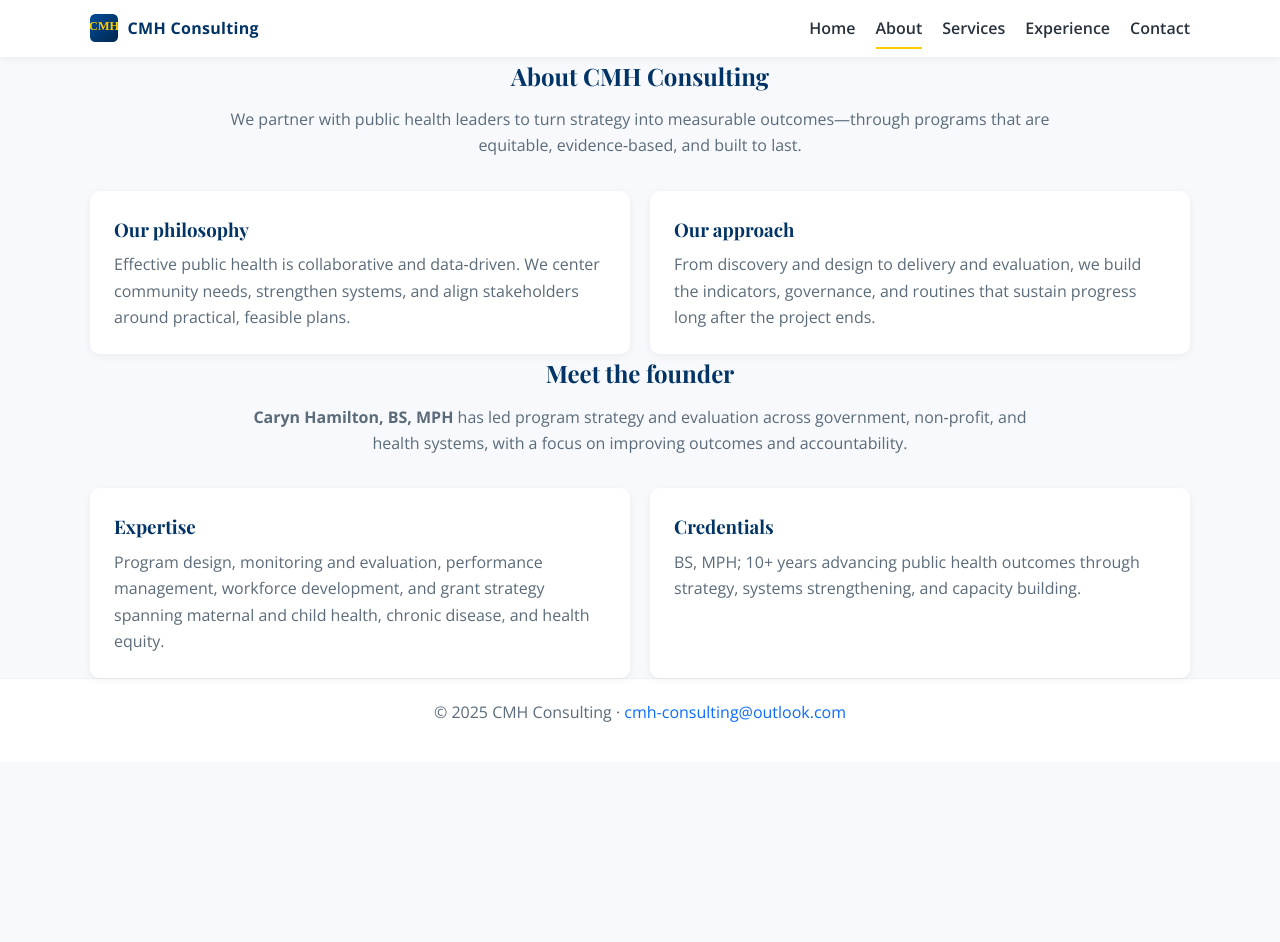
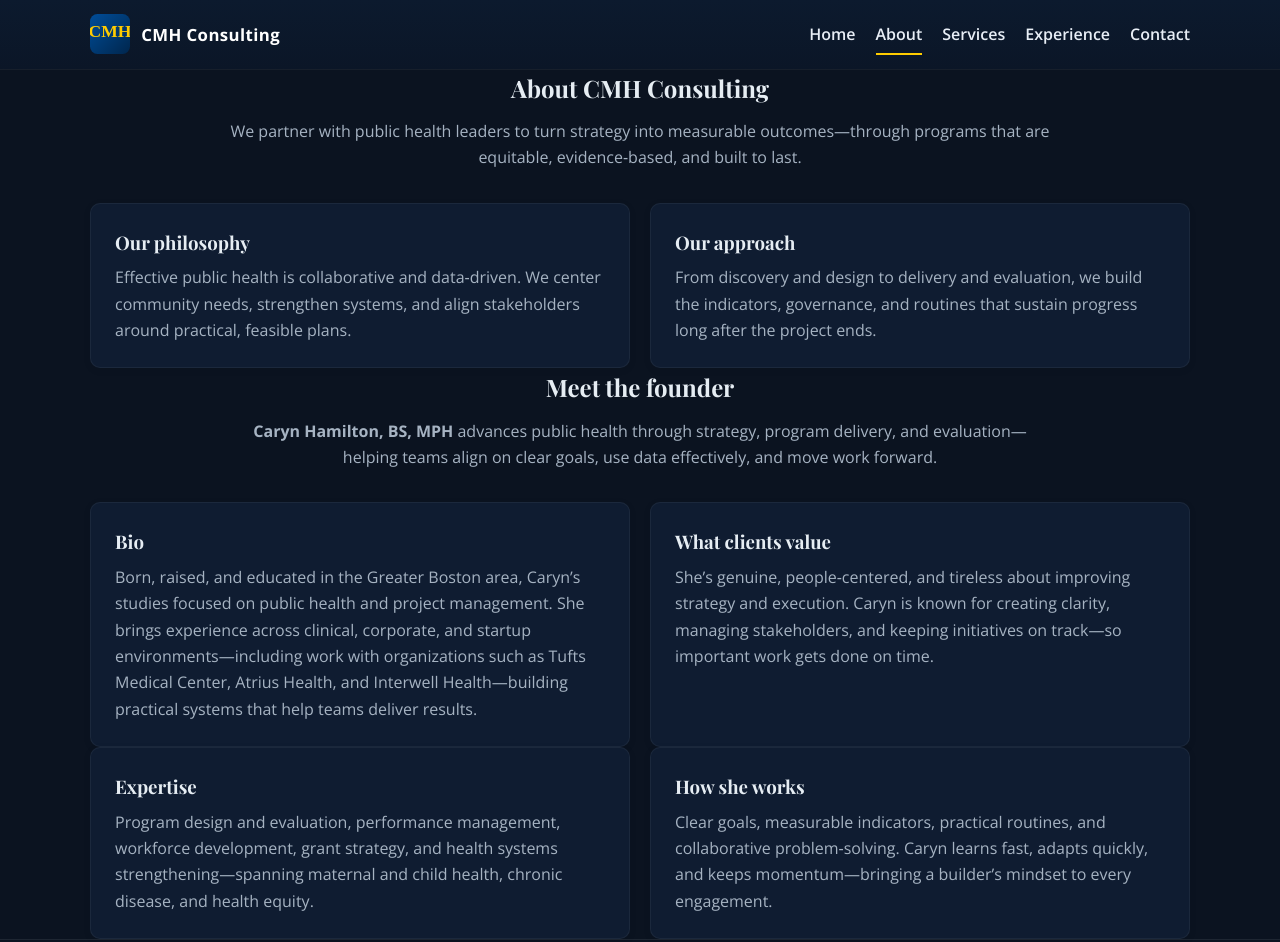
Before and after one commit to hags1153/cmhconsulting, a plain HTML site: page about.html in a window 1280 px wide. Shown: the top 942 px of the page. Before the commit the page ends 800 px from the top, so only its background shows below. Drawn offline with nearby package versions, Linux system fonts and the light colour scheme.

Commit message:
Dark theme to match brand, larger header logo, expanded founder bio and approach on About page

```diff
--- a/about.html
+++ b/about.html
@@ -55,16 +55,27 @@
   <section class="container" role="region" aria-label="Founder">
     <div class="section-header">
       <h2>Meet the founder</h2>
-      <p class="muted"><strong>Caryn Hamilton, BS, MPH</strong> has led program strategy and evaluation across government, non‑profit, and health systems, with a focus on improving outcomes and accountability.</p>
+      <p class="muted"><strong>Caryn Hamilton, BS, MPH</strong> advances public health through strategy, program delivery, and evaluation—helping teams align on clear goals, use data effectively, and move work forward.</p>
     </div>
+    <div class="cards">
+      <article class="card" aria-label="Bio">
+        <h3>Bio</h3>
+        <p>Born, raised, and educated in the Greater Boston area, Caryn’s studies focused on public health and project management. She brings experience across clinical, corporate, and startup environments—including work with organizations such as Tufts Medical Center, Atrius Health, and Interwell Health—building practical systems that help teams deliver results.</p>
+      </article>
+      <article class="card" aria-label="What clients value">
+        <h3>What clients value</h3>
+        <p>She’s genuine, people‑centered, and tireless about improving strategy and execution. Caryn is known for creating clarity, managing stakeholders, and keeping initiatives on track—so important work gets done on time.</p>
+      </article>
+    </div>
+
     <div class="cards">
       <article class="card" aria-label="Expertise">
         <h3>Expertise</h3>
-        <p>Program design, monitoring and evaluation, performance management, workforce development, and grant strategy spanning maternal and child health, chronic disease, and health equity.</p>
+        <p>Program design and evaluation, performance management, workforce development, grant strategy, and health systems strengthening—spanning maternal and child health, chronic disease, and health equity.</p>
       </article>
-      <article class="card" aria-label="Credentials">
-        <h3>Credentials</h3>
-        <p>BS, MPH; 10+ years advancing public health outcomes through strategy, systems strengthening, and capacity building.</p>
+      <article class="card" aria-label="How she works">
+        <h3>How she works</h3>
+        <p>Clear goals, measurable indicators, practical routines, and collaborative problem‑solving. Caryn learns fast, adapts quickly, and keeps momentum—bringing a builder’s mindset to every engagement.</p>
       </article>
     </div>
   </section>
--- a/assets/css/style.css
+++ b/assets/css/style.css
@@ -2,14 +2,16 @@
    DESIGN SYSTEM
 ======================== */
 :root {
-  --primary: #003366;
-  --primary-600: #002a59;
-  --secondary: #ffcc00;
-  --accent: #0a6cff;
-  --text: #28323c;
-  --muted: #5b6b7a;
-  --bg: #f7f9fc;
-  --surface: #ffffff;
+  /* Dark brand palette */
+  --primary: #1f6fd1;         /* brand blue tint for accents */
+  --primary-600: #0b3a73;      /* deep brand blue */
+  --secondary: #ffcc00;        /* gold accent */
+  --accent: #8ab4ff;           /* link color on dark */
+
+  --text: #e6edf3;             /* base text on dark */
+  --muted: #a6b3c2;            /* secondary text */
+  --bg: #0b1320;               /* page background */
+  --surface: #0f172a;          /* card/nav surfaces */
 
   --radius: 10px;
   --shadow-sm: 0 2px 8px rgba(0,0,0,0.06);
@@ -33,11 +35,7 @@ body {
   -moz-osx-font-smoothing: grayscale;
 }
 
-h1, h2, h3, h4 {
-  font-family: var(--font-heading);
-  color: var(--primary);
-  margin: 0 0 0.6rem 0;
-}
+h1, h2, h3, h4 { font-family: var(--font-heading); color: var(--text); margin: 0 0 0.6rem 0; }
 
 p { margin: 0 0 1rem 0; color: var(--muted); }
 
@@ -49,14 +47,14 @@ a:hover { text-decoration: underline; }
 /* ========================
    NAVBAR
 ======================== */
-.navbar { position: sticky; top: 0; z-index: 1000; background: var(--surface); box-shadow: var(--shadow-sm); }
+.navbar { position: sticky; top: 0; z-index: 1000; background: linear-gradient(180deg, #0c1a2e, #0b1627); box-shadow: 0 1px 0 rgba(255,255,255,0.05); }
 .nav-container { display: flex; align-items: center; justify-content: space-between; padding: 0.9rem 1.25rem; }
-.brand { display: flex; align-items: center; gap: 0.6rem; }
-.brand img { width: 28px; height: 28px; }
-.logo { color: var(--primary); font-weight: 700; letter-spacing: 0.3px; }
+.brand { display: flex; align-items: center; gap: 0.7rem; }
+.brand img { width: 40px; height: 40px; }
+.logo { color: #ffffff; font-weight: 800; letter-spacing: 0.4px; font-size: 1.05rem; }
 
 .nav-links { list-style: none; display: flex; gap: 1.25rem; margin: 0; padding: 0; }
-.nav-links a { color: var(--text); font-weight: 600; position: relative; padding: 0.25rem 0; }
+.nav-links a { color: #e8eef6; font-weight: 600; position: relative; padding: 0.25rem 0; }
 .nav-links a::after { content: ""; position: absolute; left: 0; bottom: -6px; height: 2px; width: 0; background: var(--secondary); transition: width .25s ease; }
 .nav-links a:hover::after, .nav-links a.active::after { width: 100%; }
 
@@ -65,7 +63,7 @@ a:hover { text-decoration: underline; }
 
 @media (max-width: 860px) {
   .nav-toggle { display: block; }
-  .nav-links { position: absolute; right: 1.25rem; top: 58px; background: var(--surface); border-radius: var(--radius); box-shadow: var(--shadow-md); flex-direction: column; gap: 0; overflow: hidden; max-height: 0; transition: max-height .3s ease; }
+  .nav-links { position: absolute; right: 1.25rem; top: 58px; background: #0d1a2b; border-radius: var(--radius); box-shadow: var(--shadow-md); flex-direction: column; gap: 0; overflow: hidden; max-height: 0; transition: max-height .3s ease; }
   .nav-links.open { max-height: 240px; }
   .nav-links li { border-bottom: 1px solid #eef2f7; }
   .nav-links li:last-child { border-bottom: none; }
@@ -75,12 +73,12 @@ a:hover { text-decoration: underline; }
 /* ========================
    HERO
 ======================== */
-.hero { position: relative; padding: 7rem 1.25rem; overflow: hidden; }
-.hero::before { content: ""; position: absolute; inset: 0; background: radial-gradient(circle at 20% 20%, #eef5ff, transparent 35%), radial-gradient(circle at 80% 10%, #ffeab3, transparent 30%), radial-gradient(1200px 600px at 50% 120%, #e6f0ff, transparent 50%); z-index: -2; }
-.hero::after { content: ""; position: absolute; inset: 0; background: linear-gradient(180deg, rgba(255,255,255,0) 0%, rgba(247,249,252,.7) 70%, rgba(247,249,252,1) 100%); z-index: -1; }
+.hero { position: relative; padding: 7rem 1.25rem; overflow: hidden; background: radial-gradient(900px 500px at 20% 10%, rgba(31,111,209,.25), transparent 60%), radial-gradient(900px 500px at 80% 0%, rgba(255,204,0,.15), transparent 55%); }
+.hero::before { content: ""; position: absolute; inset: 0; background: linear-gradient(180deg, rgba(15,23,42,0.2) 0%, rgba(15,23,42,0.85) 80%, rgba(15,23,42,1) 100%); z-index: -1; }
+.hero::after { content: none; }
 .hero-content { max-width: 880px; margin: 0 auto; text-align: center; }
 .hero h1 { font-size: clamp(2rem, 4.4vw, 3.1rem); line-height: 1.15; margin-bottom: 0.75rem; }
-.hero p { font-size: clamp(1rem, 2.2vw, 1.25rem); color: #495a6b; margin-bottom: 1.75rem; }
+.hero p { font-size: clamp(1rem, 2.2vw, 1.25rem); color: #b8c4d3; margin-bottom: 1.75rem; }
 
 .badge { display: inline-block; background: #e9f2ff; color: #0a51b9; font-weight: 700; font-size: 0.82rem; padding: 0.35rem 0.6rem; border-radius: 999px; margin-bottom: 0.75rem; }
 
@@ -99,7 +97,7 @@ section { padding: 3.5rem 1.25rem; }
 .muted { color: var(--muted); }
 
 .cards { display: grid; grid-template-columns: repeat(12, 1fr); gap: 1.25rem; }
-.card { grid-column: span 6; background: var(--surface); border-radius: var(--radius); padding: 1.5rem; box-shadow: var(--shadow-sm); transition: transform .2s ease, box-shadow .2s ease; }
+.card { grid-column: span 6; background: #0f1c31; border-radius: var(--radius); padding: 1.5rem; box-shadow: var(--shadow-sm); transition: transform .2s ease, box-shadow .2s ease; border: 1px solid rgba(255,255,255,0.05); }
 .card:hover { transform: translateY(-4px); box-shadow: var(--shadow-md); }
 .card h3 { margin-bottom: .35rem; }
 .card p { margin: 0; }
@@ -114,10 +112,10 @@ section { padding: 3.5rem 1.25rem; }
    CONTACT
 ======================== */
 .contact-wrap { display: grid; grid-template-columns: repeat(12, 1fr); gap: 1.25rem; align-items: start; }
-.contact-card { grid-column: span 6; background: var(--surface); border-radius: var(--radius); padding: 1.5rem; box-shadow: var(--shadow-sm); }
-.contact-form { grid-column: span 6; background: var(--surface); border-radius: var(--radius); padding: 1.5rem; box-shadow: var(--shadow-sm); }
+.contact-card { grid-column: span 6; background: #0f1c31; border-radius: var(--radius); padding: 1.5rem; box-shadow: var(--shadow-sm); border: 1px solid rgba(255,255,255,0.05); }
+.contact-form { grid-column: span 6; background: #0f1c31; border-radius: var(--radius); padding: 1.5rem; box-shadow: var(--shadow-sm); border: 1px solid rgba(255,255,255,0.05); }
 .contact-form form { display: grid; gap: .9rem; }
-.contact-form input, .contact-form textarea { width: 100%; padding: .9rem 1rem; border: 1px solid #e3e8ef; border-radius: 8px; font-family: var(--font-body); }
+.contact-form input, .contact-form textarea { width: 100%; padding: .9rem 1rem; border: 1px solid #2a3950; background: #0b1424; color: var(--text); border-radius: 8px; font-family: var(--font-body); }
 .contact-form textarea { min-height: 140px; resize: vertical; }
 
 @media (max-width: 960px) { .contact-card, .contact-form { grid-column: span 12; } }
@@ -125,7 +123,7 @@ section { padding: 3.5rem 1.25rem; }
 /* ========================
    FOOTER
 ======================== */
-footer { background: var(--surface); border-top: 1px solid #eef2f7; padding: 1.25rem; text-align: center; color: var(--muted); }
+footer { background: transparent; border-top: 1px solid rgba(255,255,255,0.08); padding: 1.25rem; text-align: center; color: var(--muted); }
 
 /* ========================
    UTILITIES
```
